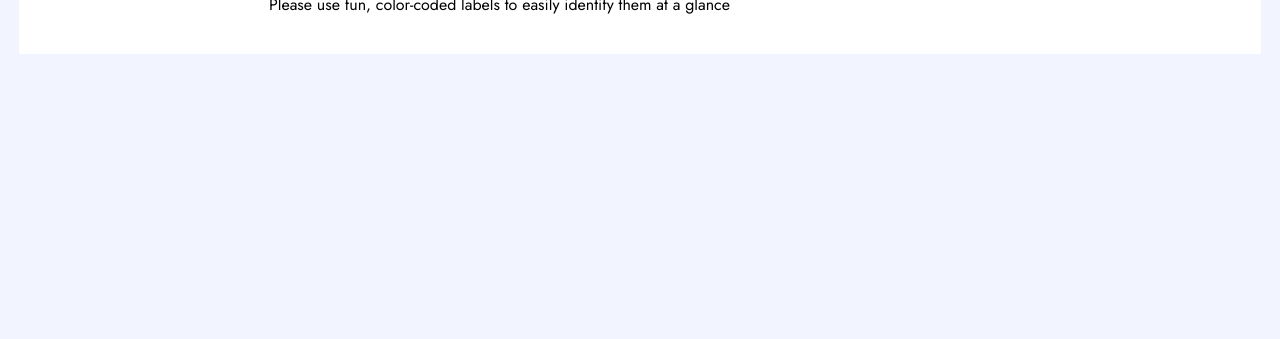
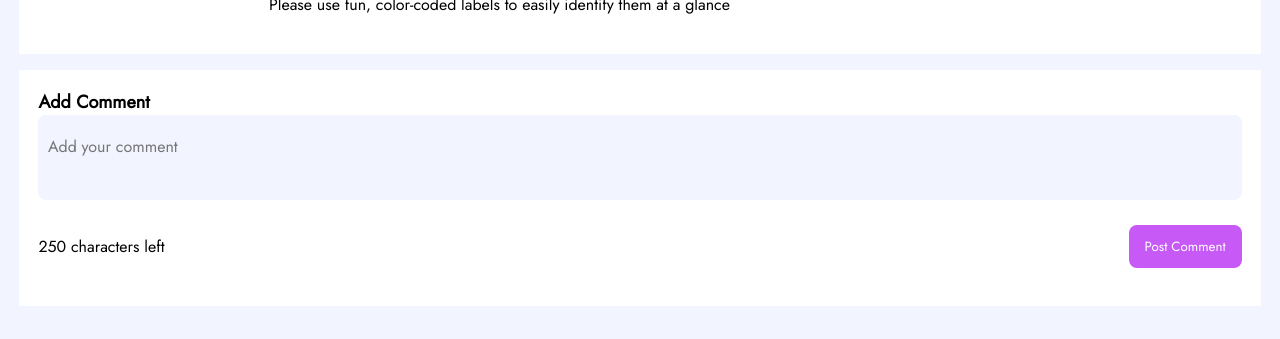
Before and after one commit to sammyodiagbe/product_feedback_app, a React (Create React App) app: page /feedback/1 in a window 1280 px wide. Shown: the part 871-1210 px from the top of the page. Before the commit the page ends 944 px from the top, so only its background shows below. Built offline with nearby package versions, Linux system fonts and the light colour scheme.

Commit message:
working on pages

```diff
--- a/src/pages/feedback_details.js
+++ b/src/pages/feedback_details.js
@@ -8,8 +8,9 @@ import Comment from "../components/comment";
 
 const FeedBackDetails = () => {
   const { id } = useParams();
-  console.log(id);
   const [feedback, setFeedback] = useState({});
+  const [userComment, setUserComment] = useState("");
+  const [totalCharacterLeft, setTotalCharacterLeft] = useState(250);
   const context = useContext(dataContext);
 
   useEffect(() => {
@@ -54,6 +55,32 @@ const FeedBackDetails = () => {
           </div>
           <div className="pf-comments">{commentStructure}</div>
         </div>
+
+        <div className="pf-comment-box">
+          <form>
+            <label htmlFor="add-comment">Add Comment</label>
+            <textarea
+              maxLength={250}
+              name="add-comment"
+              id="add-comment"
+              value={userComment}
+              onChange={(event) => {
+                const {
+                  target: { value },
+                } = event;
+                const maxLength = 250;
+
+                setUserComment(value);
+                setTotalCharacterLeft(maxLength - value.length);
+              }}
+              placeholder="Add your comment"
+            ></textarea>
+            <div className="total-value">
+              <p>{totalCharacterLeft} characters left</p>
+              <button className="post-comment">Post Comment</button>
+            </div>
+          </form>
+        </div>
       </main>
     </>
   );
--- a/src/styles/feeback_details.css
+++ b/src/styles/feeback_details.css
@@ -112,4 +112,48 @@ div.product-app-container main.pf-main-container div.pf-comment-container div.pf
 div.product-app-container main.pf-main-container div.pf-comment-container div.pf-comments div.pf-comment p.content b.replying-to {
   color: #AD1FEA;
 }
+
+div.product-app-container main.pf-main-container div.pf-comment-box {
+  background: #fff;
+  margin: 1em 0;
+  padding: 1.2em;
+}
+
+div.product-app-container main.pf-main-container div.pf-comment-box form label {
+  font-weight: bold;
+  font-size: 18px;
+  color: black;
+  margin-bottom: .9em;
+}
+
+div.product-app-container main.pf-main-container div.pf-comment-box form textarea {
+  background: #f2f4ff;
+  padding: 1.2em;
+  padding-left: .6em;
+  width: 100%;
+  border-radius: 8px;
+  font-size: 1em;
+  resize: none;
+}
+
+div.product-app-container main.pf-main-container div.pf-comment-box form div.total-value {
+  display: -webkit-box;
+  display: -ms-flexbox;
+  display: flex;
+  -webkit-box-pack: justify;
+      -ms-flex-pack: justify;
+          justify-content: space-between;
+  -webkit-box-align: center;
+      -ms-flex-align: center;
+          align-items: center;
+  padding: 1.2em 0;
+}
+
+div.product-app-container main.pf-main-container div.pf-comment-box form div.total-value button.post-comment {
+  background: #C75AF6;
+  padding: 0.9em 1.2em;
+  color: #ffffff;
+  border-radius: 8px;
+  color: #ffffff;
+}
 /*# sourceMappingURL=feeback_details.css.map */
--- a/src/styles/feeback_details.scss
+++ b/src/styles/feeback_details.scss
@@ -96,5 +96,42 @@ div.product-app-container {
                 }
             }
         }
+
+        div.pf-comment-box {
+            background: #fff;
+            margin: 1em 0;
+            padding: $padding;
+            form {
+                label {
+                    font-weight: bold;
+                    font-size: 18px;
+                    color: black;
+                    margin-bottom: .9em;
+                }
+                textarea {
+                    background: $neutral_gray;
+                    padding: $padding;
+                    padding-left: .6em;
+                    width: 100%;
+                    border-radius: $border_radius_link;
+                    font-size: 1em;
+                    resize: none;
+                }
+                div.total-value {
+                    display: flex;
+                    justify-content: space-between;
+                    align-items: center;
+                    padding: $padding 0;
+                    button.post-comment {
+                        background: $call_to_action_purple;
+                        padding:.9em $padding;
+                        color: $white;
+                        border-radius: $border_radius_link;
+                        color: $white;
+                    }
+                }
+
+            }
+        }
     }
 }
```
Also changed, not shown: 1 other file (tests, documents, lock files or other folders).
